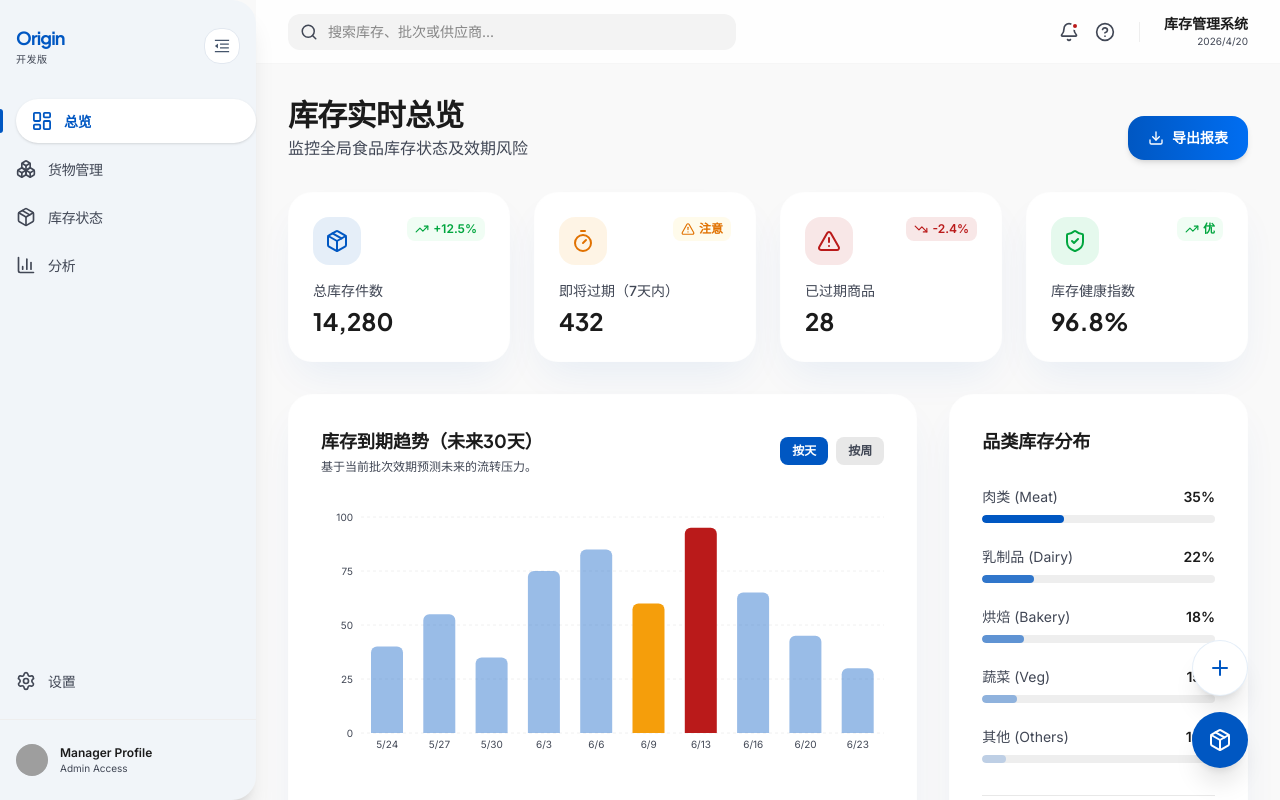
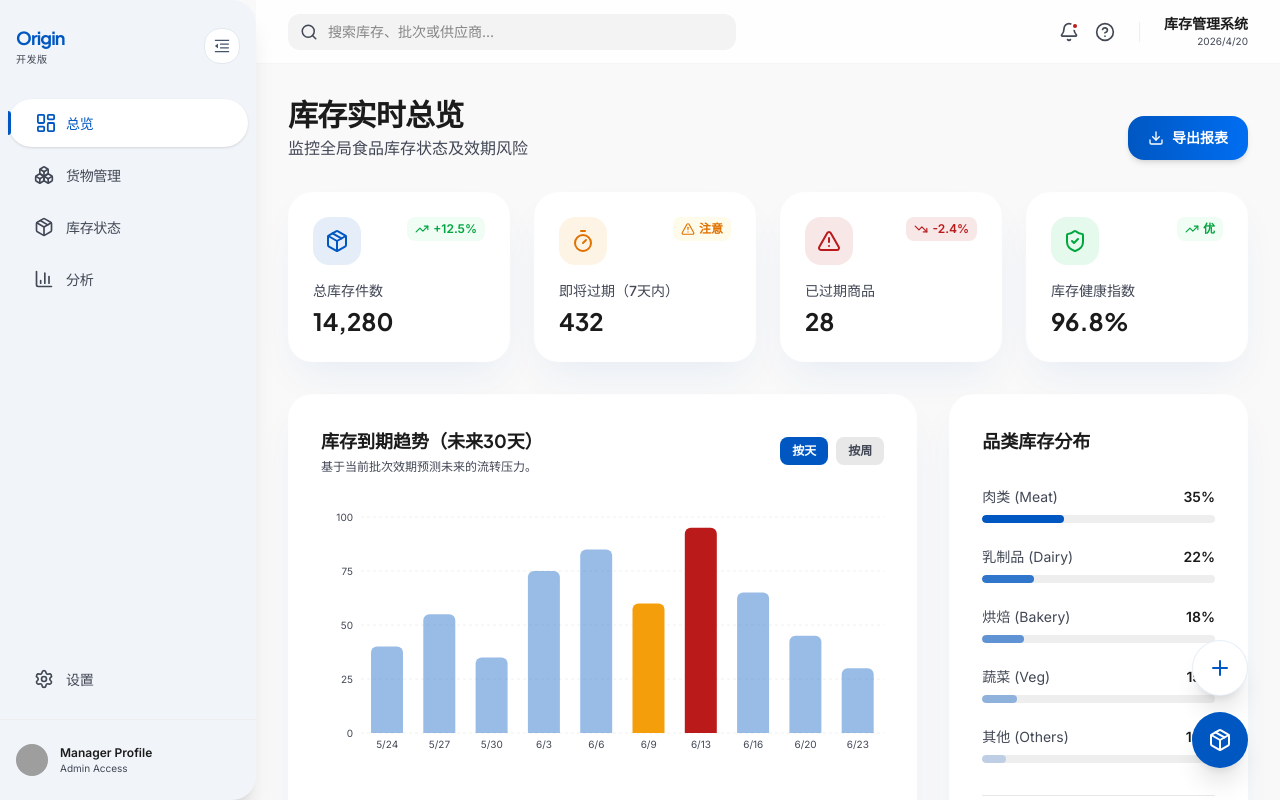
Before and after one commit to Harutaizumiya/origin_frontend, a React (Vite) app: page / in a window 1280 px wide. Shown: the top 800 px of the page. Built offline with nearby package versions, Linux system fonts and the light colour scheme; grey boxes are pictures that could not be loaded.

Commit message:
Refine sidebar item expand animation

```diff
--- a/package.json
+++ b/package.json
@@ -4,7 +4,9 @@
   "version": "0.0.0",
   "type": "module",
   "scripts": {
-    "dev": "vite --port=3000 --host=0.0.0.0",
+    "dev": "node scripts/dev.cjs",
+    "dev:frontend": "vite --port=3000 --host=0.0.0.0",
+    "dev:debug": "node scripts/dev.cjs --debug",
     "build": "vite build",
     "preview": "vite preview",
     "clean": "rm -rf dist",
--- /dev/null
+++ b/scripts/dev.cjs
@@ -0,0 +1,72 @@
+const { spawn } = require("node:child_process");
+const path = require("node:path");
+
+const frontendRoot = path.resolve(__dirname, "..");
+const backendRoot = process.env.ORIGIN_DJANGO_PATH || "C:\\Users\\Haruta\\Documents\\code\\python\\origin_django";
+const backendPython = path.join(backendRoot, ".venv", "Scripts", "python.exe");
+const backendManagePy = path.join(backendRoot, "manage.py");
+const viteBin = path.join(frontendRoot, "node_modules", ".bin", process.platform === "win32" ? "vite.cmd" : "vite");
+
+const isDebug = process.argv.includes("--debug");
+const frontendArgs = [...(isDebug ? ["--mode", "debug"] : []), "--port=3000", "--host=0.0.0.0"];
+const processes = [];
+
+function spawnProcess(label, command, args, cwd) {
+  const child = spawn(command, args, {
+    cwd,
+    stdio: ["inherit", "pipe", "pipe"],
+    env: process.env,
+  });
+
+  processes.push(child);
+
+  child.stdout.on("data", (chunk) => {
+    process.stdout.write(`[${label}] ${chunk}`);
+  });
+
+  child.stderr.on("data", (chunk) => {
+    process.stderr.write(`[${label}] ${chunk}`);
+  });
+
+  child.on("exit", (code, signal) => {
+    if (shuttingDown) {
+      return;
+    }
+
+    console.log(`[${label}] exited with ${signal || code}`);
+    shutdown(code || 1);
+  });
+
+  child.on("error", (error) => {
+    console.error(`[${label}] failed to start: ${error.message}`);
+    shutdown(1);
+  });
+
+  return child;
+}
+
+let shuttingDown = false;
+
+function shutdown(exitCode = 0) {
+  if (shuttingDown) {
+    return;
+  }
+
+  shuttingDown = true;
+  for (const child of processes) {
+    if (!child.killed) {
+      child.kill();
+    }
+  }
+
+  process.exitCode = exitCode;
+}
+
+process.on("SIGINT", () => shutdown(0));
+process.on("SIGTERM", () => shutdown(0));
+
+console.log(`Starting Django backend from ${backendRoot}`);
+spawnProcess("backend", backendPython, [backendManagePy, "runserver"], backendRoot);
+
+console.log(`Starting Vite frontend from ${frontendRoot}`);
+spawnProcess("frontend", viteBin, frontendArgs, frontendRoot);
--- a/src/components/layout/Sidebar.tsx
+++ b/src/components/layout/Sidebar.tsx
@@ -20,8 +20,8 @@ export const Sidebar: React.FC<SidebarProps> = ({ collapsed, onToggle }) => (
       <div className="flex items-center justify-between gap-3">
         <div
           className={cn(
-            "min-w-0 overflow-hidden transition-[max-width,opacity,transform] duration-500",
-            collapsed ? "max-w-0 -translate-x-2 opacity-0" : "max-w-[120px] translate-x-0 opacity-100",
+            "min-w-0 overflow-hidden transition-[max-width,opacity] duration-500",
+            collapsed ? "max-w-0 opacity-0" : "max-w-[120px] opacity-100",
           )}
           style={{ transitionTimingFunction: SIDEBAR_EASING }}
         >
--- a/src/components/navigation/ProfileWidget.tsx
+++ b/src/components/navigation/ProfileWidget.tsx
@@ -22,8 +22,8 @@ export const ProfileWidget: React.FC<ProfileWidgetProps> = ({ collapsed }) => (
     />
     <div
       className={cn(
-        "overflow-hidden transition-[max-width,opacity,transform] duration-500",
-        collapsed ? "max-w-0 -translate-x-2 opacity-0" : "max-w-[140px] translate-x-0 opacity-100",
+        "overflow-hidden transition-[max-width,opacity] duration-500",
+        collapsed ? "max-w-0 opacity-0" : "max-w-[140px] opacity-100",
       )}
       style={{ transitionTimingFunction: SIDEBAR_EASING }}
     >
--- a/src/components/navigation/SidebarItem.tsx
+++ b/src/components/navigation/SidebarItem.tsx
@@ -12,63 +12,103 @@ interface SidebarItemProps {
 }
 
 const SIDEBAR_EASING = "cubic-bezier(0.22, 1, 0.36, 1)";
+const ICON_ANCHOR_LEFT = 26;
+const LABEL_LEFT = 58;
+const SIDEBAR_ANIMATION_DURATION = 0.5;
+const COLLAPSED_PILL_WIDTH = 56;
+const EXPANDED_PILL_WIDTH = 240;
 
-export const SidebarItem: React.FC<SidebarItemProps> = ({ icon: Icon, label, to, collapsed, active = false }) => {
+export const SidebarItem: React.FC<SidebarItemProps> = ({
+  icon: Icon,
+  label,
+  to,
+  collapsed,
+  active = false,
+}) => {
   const location = useLocation();
   const isActive = active || location.pathname === to;
 
   return (
-    <Link to={to} className="relative block">
-      <motion.div
-        initial={false}
-        animate={{
-          backgroundColor: isActive ? "rgba(255, 255, 255, 1)" : "transparent",
-          marginLeft: isActive && !collapsed ? "1rem" : isActive ? "0.5rem" : "0",
-          marginRight: collapsed ? "0.5rem" : "0",
-          borderRadius: "9999px",
-        }}
-        transition={{ duration: 0.45, ease: [0.22, 1, 0.36, 1] }}
-        className={cn(
-          "flex items-center px-4 py-3",
-          collapsed ? "justify-center" : "gap-3",
-          isActive
-            ? "font-bold text-primary shadow-sm"
-            : "text-on-surface-variant hover:bg-surface-container-low hover:text-primary",
-        )}
-        title={collapsed ? label : undefined}
-      >
+    <Link to={to} className="group relative block px-2" title={collapsed ? label : undefined}>
+      <div className="relative h-12">
         <motion.div
           initial={false}
           animate={{
             opacity: isActive ? 1 : 0,
-            width: isActive ? "3px" : "0",
+            scale: isActive ? 1 : 0.96,
+            backgroundColor: "rgba(255, 255, 255, 1)",
+            left: collapsed ? 10 : 0,
+            width: collapsed ? COLLAPSED_PILL_WIDTH : EXPANDED_PILL_WIDTH,
           }}
-          transition={{ duration: 0.35, ease: [0.22, 1, 0.36, 1] }}
-          className="absolute left-0 top-1/2 h-6 -translate-y-1/2 rounded-r-full bg-primary"
+          transition={{ duration: SIDEBAR_ANIMATION_DURATION, ease: [0.22, 1, 0.36, 1] }}
+          className="pointer-events-none absolute bottom-0 top-0 rounded-full shadow-sm"
         />
 
         <motion.div
           initial={false}
           animate={{
+            opacity: isActive ? 1 : 0,
+            width: isActive ? "3px" : "0px",
+            left: collapsed ? 10 : 0,
+          }}
+          transition={{ duration: SIDEBAR_ANIMATION_DURATION, ease: [0.22, 1, 0.36, 1] }}
+          className="pointer-events-none absolute left-0 top-1/2 h-6 -translate-y-1/2 rounded-r-full bg-primary"
+        />
+
+        <div className="relative h-full">
+          <div
+            className="absolute top-1/2 -translate-y-1/2"
+            style={{ left: `${ICON_ANCHOR_LEFT}px` }}
+          >
+            <motion.div
+              initial={false}
+              animate={{
                 scale: isActive ? 1.08 : 1,
-            color: isActive ? "var(--color-primary)" : "var(--color-on-surface-variant)",
+                x: isActive ? 2 : 0,
+                color: isActive
+                  ? "var(--color-primary)"
+                  : "var(--color-on-surface-variant)",
               }}
               transition={{ duration: 0.35, ease: [0.22, 1, 0.36, 1] }}
-          className="shrink-0"
+              className="relative z-10 flex h-5 w-5 items-center justify-center"
             >
-          <Icon size={20} className={cn(isActive ? "text-primary" : "text-on-surface-variant")} />
+              <Icon
+                size={20}
+                className={cn(
+                  "transition-colors duration-300",
+                  isActive
+                    ? "text-primary"
+                    : "text-on-surface-variant group-hover:text-primary",
+                )}
+              />
             </motion.div>
+          </div>
 
+          <div
+            className="absolute right-4 top-1/2 min-w-0 -translate-y-1/2 overflow-hidden"
+            style={{ left: `${LABEL_LEFT}px` }}
+          >
+            <motion.div
+              initial={false}
+              animate={{
+                opacity: collapsed ? 0 : 1,
+                maxWidth: collapsed ? 0 : 140,
+              }}
+              transition={{ duration: 0.45, ease: [0.22, 1, 0.36, 1] }}
+              className="overflow-hidden whitespace-nowrap"
+            >
               <span
               className={cn(
-            "overflow-hidden whitespace-nowrap font-headline text-sm tracking-tight transition-[max-width,opacity,transform] duration-500",
-            collapsed ? "max-w-0 -translate-x-2 opacity-0" : "max-w-[120px] translate-x-0 opacity-100",
+                  "font-headline text-sm tracking-tight transition-colors duration-300 group-hover:text-primary",
+                  isActive ? "text-primary" : "text-on-surface-variant",
                 )}
-          style={{ transitionTimingFunction: SIDEBAR_EASING }}
               >
                 {label}
               </span>
             </motion.div>
+          </div>
+        </div>
+      </div>
     </Link>
   );
 };
```
Lines whose indentation alone changed are shown as unchanged.
